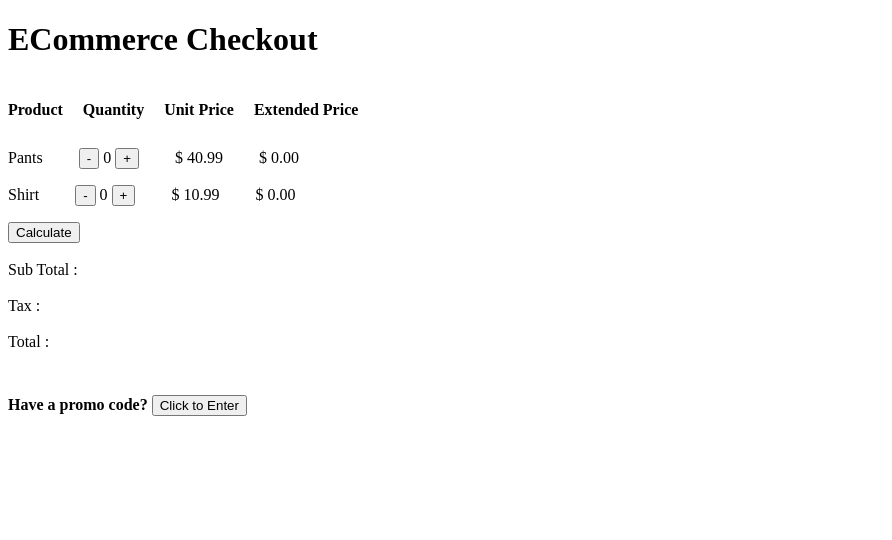
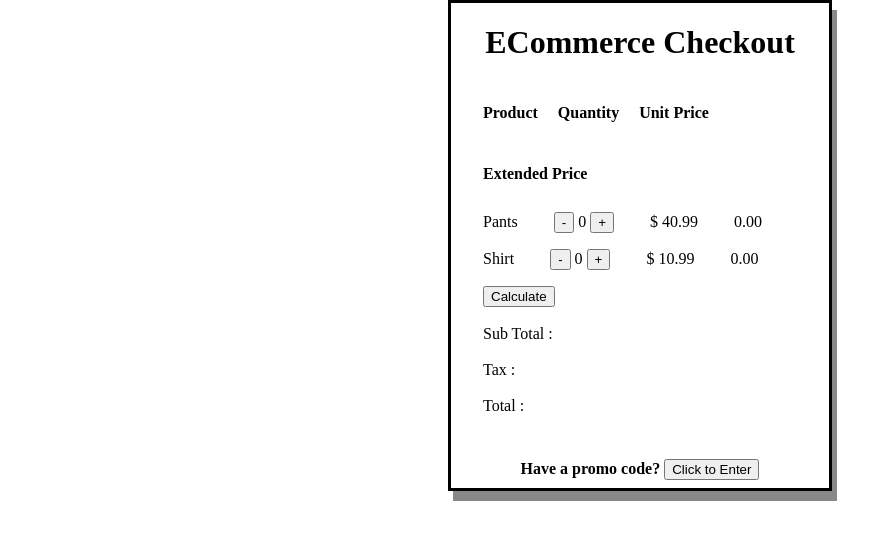
Before and after one commit to dimpyvaidya/ECommerce-Checkout, a plain HTML site: page index.html in a window 1280 px wide. Shown: the whole page, without its empty margins (0-892 px from the left). Drawn offline with Linux system fonts and the light colour scheme.

Commit message:
some design

```diff
--- a/index.html
+++ b/index.html
@@ -7,7 +7,6 @@
     <meta http-equiv="X-UA-Compatible" content="ie=edge">
     <title>ECommerce Checkout</title>
     <link rel="stylesheet" href="style.css">
-
 </head>
 
 <body>
@@ -26,7 +25,7 @@
             <input type="button" id="pantsAddButton" value="+">
         </div>
         <label class="content">$ 40.99</label>
-        <label id="extdPricePants">$ 0.00 </label>
+        <label id="extdPricePants"> 0.00 </label>
     </div>
 
     <div>
@@ -37,7 +36,7 @@
             <input type="button" id="shirtAddButton" value="+">
         </div>
         <label class="content">$ 10.99</label>
-        <label id="extdPriceShirt">$ 0.00 </label>
+        <label id="extdPriceShirt"> 0.00 </label>
     </div>
     <div>
         <input type="button" id="calculate" value="Calculate"><br><br>
@@ -48,7 +47,7 @@
         <label>Total :</label>
         <label id="totalValue"></label><br><br><br>
     </div>
-    <div>
+    <div class="total">
         <label><strong>Have a promo code?</strong></label>
         <input type="button" id="promo" value="Click to Enter">
     </div>
--- a/style.css
+++ b/style.css
@@ -1,3 +1,15 @@
+body {
+    margin: 0 28em;
+    padding: 0 2em;
+    font-style: sans-serif, arial, helvetica;
+    border-style: solid;
+    box-shadow: 5px 10px #888888;
+}
+
+h1 {
+    text-align: center;
+}
+
 .head {
     display: inline-block;
     padding-right: 1em;
@@ -11,3 +23,7 @@ div {
     padding-right: 2em;
     display: inline-block;
 }
+
+.total {
+    text-align: center;
+}
```
Also changed, not shown: index.js (+0 -31 lines).
